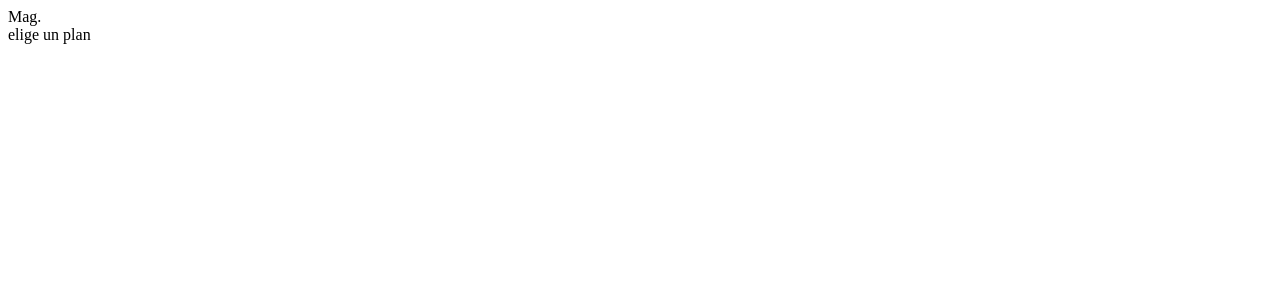
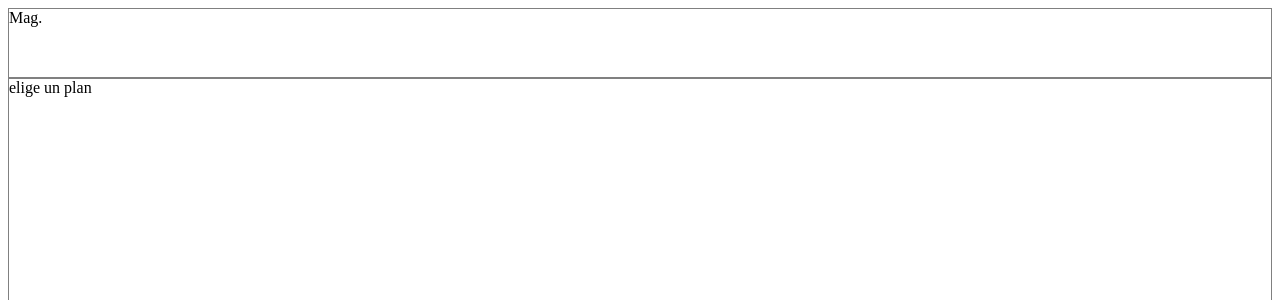
Before and after one commit to TheCARGOS/mag-demo-frontend, a React (Create React App) app: page / in a window 1280 px wide. Shown: the top 300 px of the page. Built offline with nearby package versions, Linux system fonts and the light colour scheme.

Commit message:
chore(AppLayout): styles added to AppLayout

```diff
--- a/src/layouts/AppLayout/AppLayout.tsx
+++ b/src/layouts/AppLayout/AppLayout.tsx
@@ -5,7 +5,7 @@ import styles from './styles.module.scss'
 
 const AppLayout = () => {
   return (
-    <div>
+    <div className={ styles.AppLayout }>
       <Header />
 
       <Plan />
--- a/src/layouts/AppLayout/styles.module.scss
+++ b/src/layouts/AppLayout/styles.module.scss
@@ -0,0 +1,10 @@
+.AppLayout {
+  height: 100vh;
+  display: grid;
+  grid-template-columns: 100%;
+  grid-template-rows: 70px 1fr;
+
+  & > div {
+    border: 1px solid grey;
+  }
+}
```
Also changed, not shown: src/App.scss (added).
